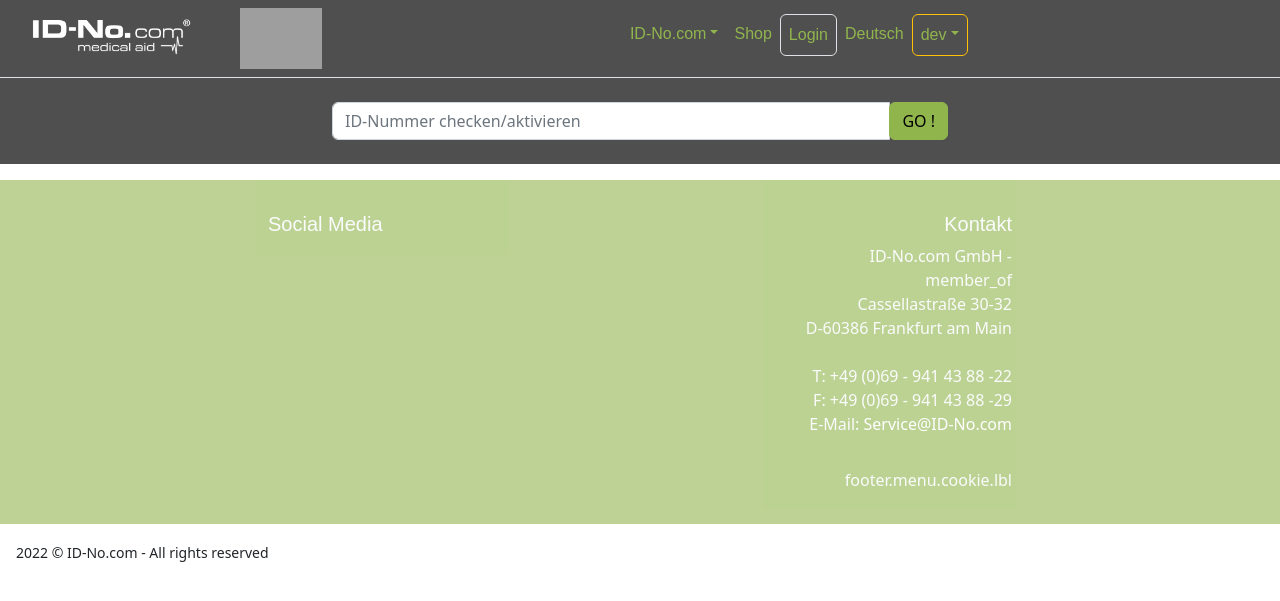
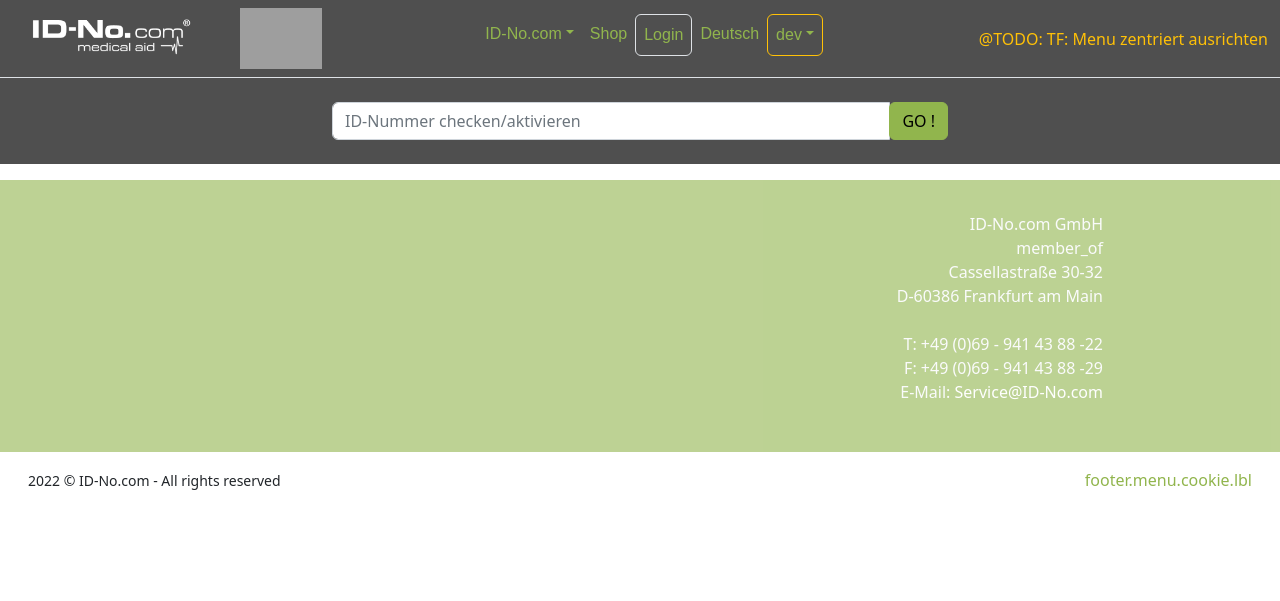
Before and after one commit to ECidno/ID-No.com, a Symfony app: template templates/default.html.twig in a window 1280 px wide. Shown: the top 601 px of the page. Run offline with Twig, Linux system fonts and the light colour scheme; the template is opened without the code that fills it, so the values that code supplies are empty; style sheets or scripts are compiled from the project's sources; some libraries are stand-ins or nearby versions; some web fonts are replaced; grey boxes are pictures that could not be loaded.

Commit message:
[TASK] Frontend Webseite | JIRA: CNBID22-24

```diff
--- a/assets/styles/app.scss
+++ b/assets/styles/app.scss
@@ -15,9 +15,6 @@ a:hover {
 	text-decoration: underline;
 }
 
-header nav {
-	z-index:1021;
-}
 
 /* background greeen */
 .bg-green {
@@ -28,6 +25,10 @@ header nav {
 
 
 /* navbar */
+header nav {
+	z-index:1021;
+}
+
 .navbar-header img {
 	max-width: 186px;
 	margin-left: 11px;
--- a/templates/_partials/_footer.html.twig
+++ b/templates/_partials/_footer.html.twig
@@ -2,10 +2,9 @@
 <footer>
 	<div class="mt-3 py-3 bg-green text-light">
 		<div class="container">
-			<div class="col-md-10 offset-md-1 col-lg-8 offset-lg-2">
 			<div class="row my-3">
-					<div class="col-5">
-						<h5 class="mb-3">{{ 'Social Media'|trans }}</h5>
+				<div class="col-5 offset-1X text-center">
+{#				<h5 class="mb-3">{{ 'Social Media'|trans }}</h5> #}
 					{% for key, item in settings.social %}
 						<a href="{{ item.href }}">
 							<img
@@ -18,10 +17,10 @@
 					{% endfor %}
 				</div>
 
-					<div class="col-7">
-						<h5 class="text-end">{{ 'Kontakt'|trans }}</h5>
+				<div class="col-7 col-lg-6">
+{#				<h5 class="text-end">{{ 'Kontakt'|trans }}</h5> #}
 					<p class="text-end">
-							<span class="bold">ID-No</span>.com GmbH - <br/>
+						<span class="bold">ID-No</span>.com GmbH<br/>
 						{{ 'member_of'|trans }}<br/>
 						Cassellastra&szlig;e 30-32<br/>
 						D-60386 Frankfurt am Main<br/>
@@ -32,38 +31,34 @@
 					</p>
 				</div>
 			</div>
+		</div>
+	</div>
 
-				{# menu #}
-				<div class="row my-3">
-					<div class="col text-end fs-6">
+	{# copy, menu #}
+	<div class="container-fluid">
+		<div class="row p-3">
+			<div class="col-12 col-lg-4 order-2 order-lg-1 text-center text-lg-start">
+				<small>{{ "now"|date('Y') }} &copy; ID-No.com - All rights reserved</small>
+			</div>
+			<div class="col-12 col-lg-8 order-1 order-lg-2">
+				<div class="col text-center text-lg-end fs-6">
 					{% for key, item in settings.menu.footer %}
 						{% set title = 'footer.menu.' ~ key ~ '.lbl' %}
 						{% set href = item.route is not defined or item.route is empty
 							? item.href ?? '#'
 							: path(item.route) %}
-							<a
-								class="text-light"
-								href="{{ href }}">{{ title|trans }}</a>
+						<a href="{{ href }}">{{ title|trans }}</a>
 						{% if loop.revindex == 3 %}
-								<br class="d-md-none" /><span class="d-none d-md-inline">&nbsp;|&nbsp;</span>
+							<br class="d-sm-none" /><span class="d-none d-sm-inline">&nbsp;|&nbsp;</span>
 						{% else %}
 							&nbsp;|&nbsp;
 						{% endif %}
 					{% endfor %}
 					<a
-							class="text-light"
 						href="#"
 						onclick="CCM.openWidget();return false;">{{ 'footer.menu.cookie.lbl'|trans }}</a>
 				</div>
 			</div>
 		</div>
 	</div>
-	</div>
-
-	{# copy #}
-	<div class="row p-3">
-		<div class="col-md-12">
-			<small>{{ "now"|date('Y') }} &copy; ID-No.com - All rights reserved</small>
-		</div>
-	</div>
 </footer>
--- a/templates/_partials/_header.html.twig
+++ b/templates/_partials/_header.html.twig
@@ -128,7 +128,7 @@
           {% endif %}
         </ul>
         <i class="bi bi-person-circle"></i>
-    {#}    <span class="navbar-text text-warning">@TODO: TF: Menu zentriert ausrichten</span> #}
+    {#}  #}  <span class="navbar-text text-warning">@TODO: TF: Menu zentriert ausrichten</span>
       </div>
     </div>
   </nav>
```
Also changed, not shown: templates/standard/index.html.twig (+37 -6 lines), assets/media/images/galerie-pic1_2.jpg (deleted), assets/media/images/galerie-pic2c_2.jpg (deleted), assets/media/images/galerie-pic3_2.jpg (deleted), assets/media/images/galerie-pic4_2.jpg (deleted), assets/media/images/galerie-pic_1.jpg (added), assets/media/images/galerie-pic_2.jpg (added), assets/media/images/galerie-pic_3.jpg (added), assets/media/images/galerie-pic_4.jpg (added), assets/media/references/computer-bild.jpg (added), assets/media/references/reif.jpg (added), assets/media/references/reif_sw.jpg (added), assets/media/references/spobi.png (added), assets/media/references/spobi_sw.png (added), 2 other files. Lines whose indentation alone changed are shown as unchanged.
